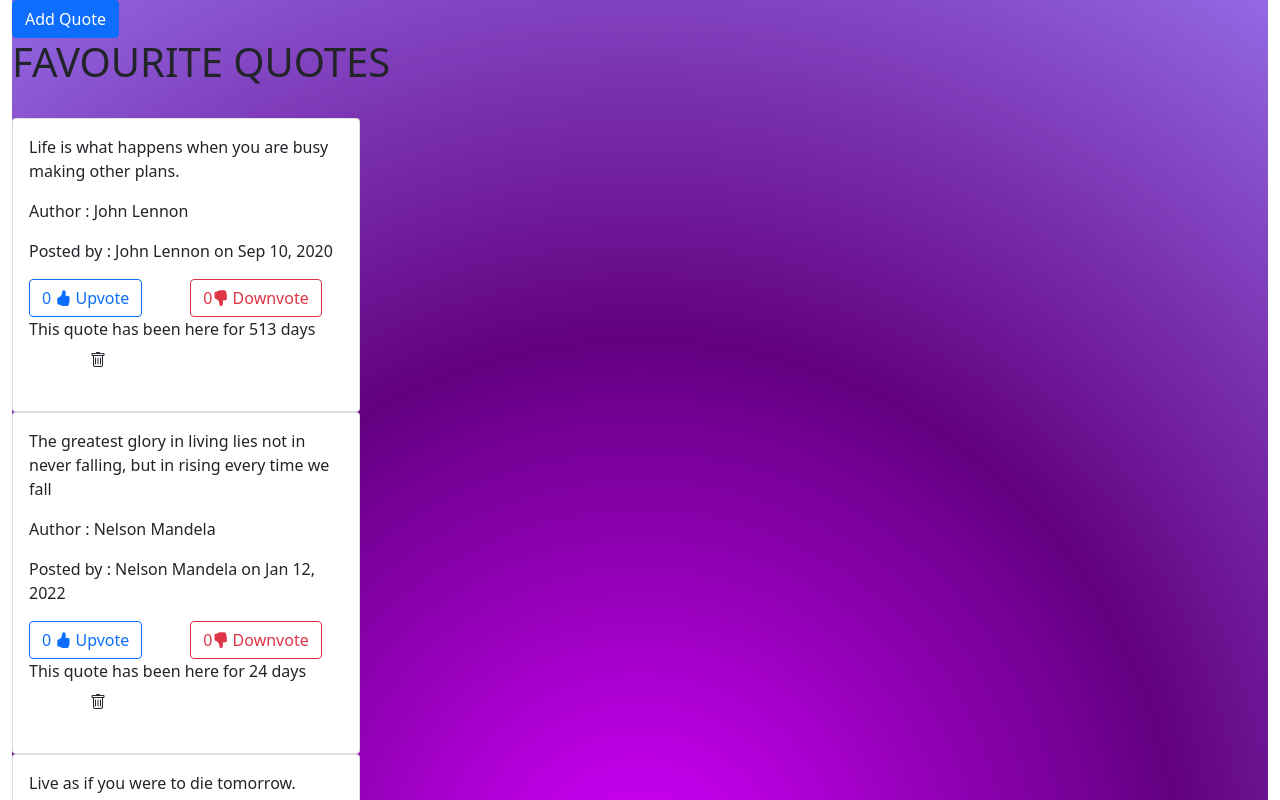
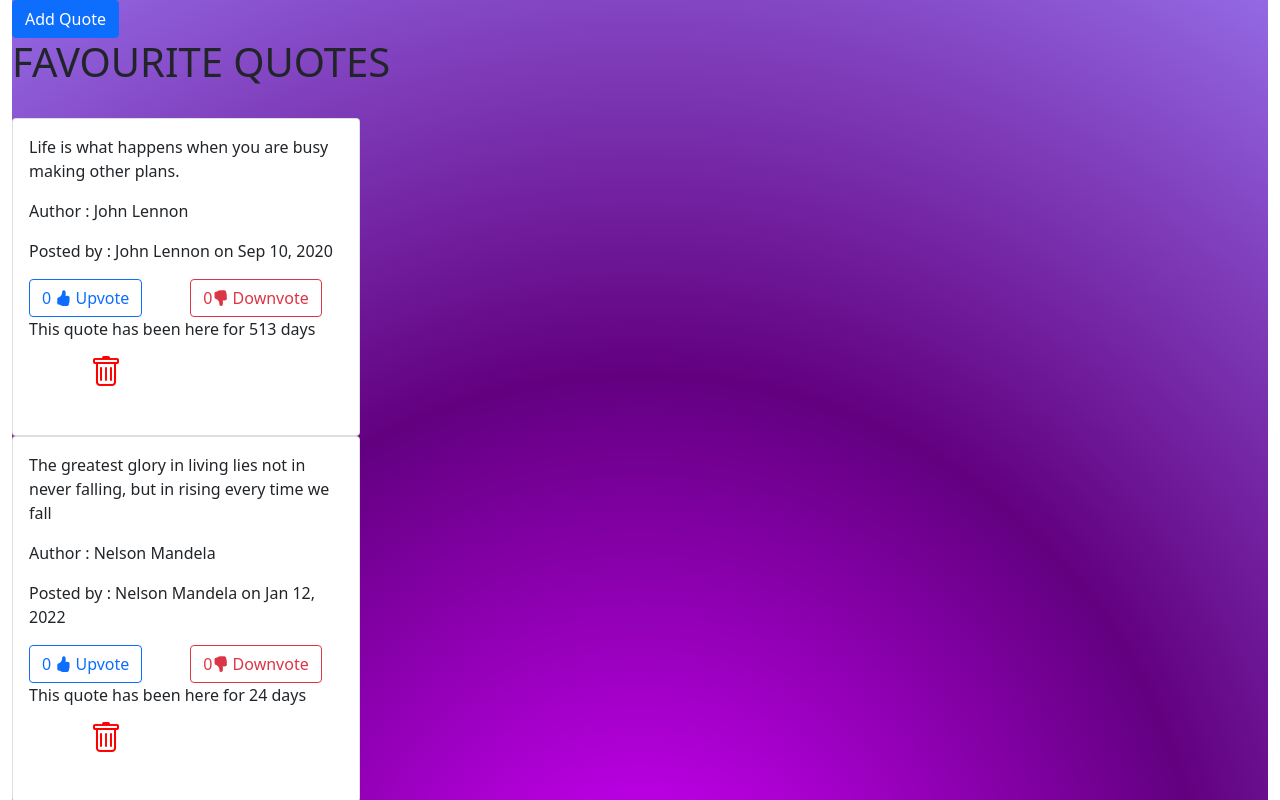
Before and after one commit to Memory-Wabwile/Quotes-App, an Angular app: page / in a window 1280 px wide. Shown: the top 800 px of the page. Built offline with nearby package versions, Linux system fonts and the light colour scheme.

Commit message:
change trash icon color to red

```diff
--- a/src/app/quote-details/quote-details.component.html
+++ b/src/app/quote-details/quote-details.component.html
@@ -7,5 +7,5 @@
     <button  (click)="upVoteButtonClick()"type="button" class="btn btn-outline-primary me-5"> {{upVotes}}  <span class="bi bi-hand-thumbs-up-fill"></span> Upvote</button>
     <button (click)="downVoteButtonClick()" type="button" class="btn btn-outline-danger"> {{downVotes}}<span class="bi bi-hand-thumbs-down-fill"></span> Downvote</button>
     <p>This quote has been here for {{quotee.completeDate|dayCount}} days
-    <span><button (click)= 'quoteDelete(true)' type="button" class="btn ms-5"> <span class="bi bi-trash red-color"></span></button></span></p>
+    <span><button (click)= 'quoteDelete(true)' type="button" class="btn ms-5">  <span  style="color: red; font-size: 2em;" class="bi bi-trash red-color"> </span></button></span></p>
 </div>
--- a/src/app/quotes/quotes.component.html
+++ b/src/app/quotes/quotes.component.html
@@ -7,7 +7,7 @@
     <h1>FAVOURITE QUOTES</h1>
 
 
-    <div class="row ">
+    <div class="row " style="display: flex;">
       <div class="col-md-10 my-4 ">
         <div class="all-cards">
           <div class="col-md-7  col-lg-4 col-sm-9">
```
